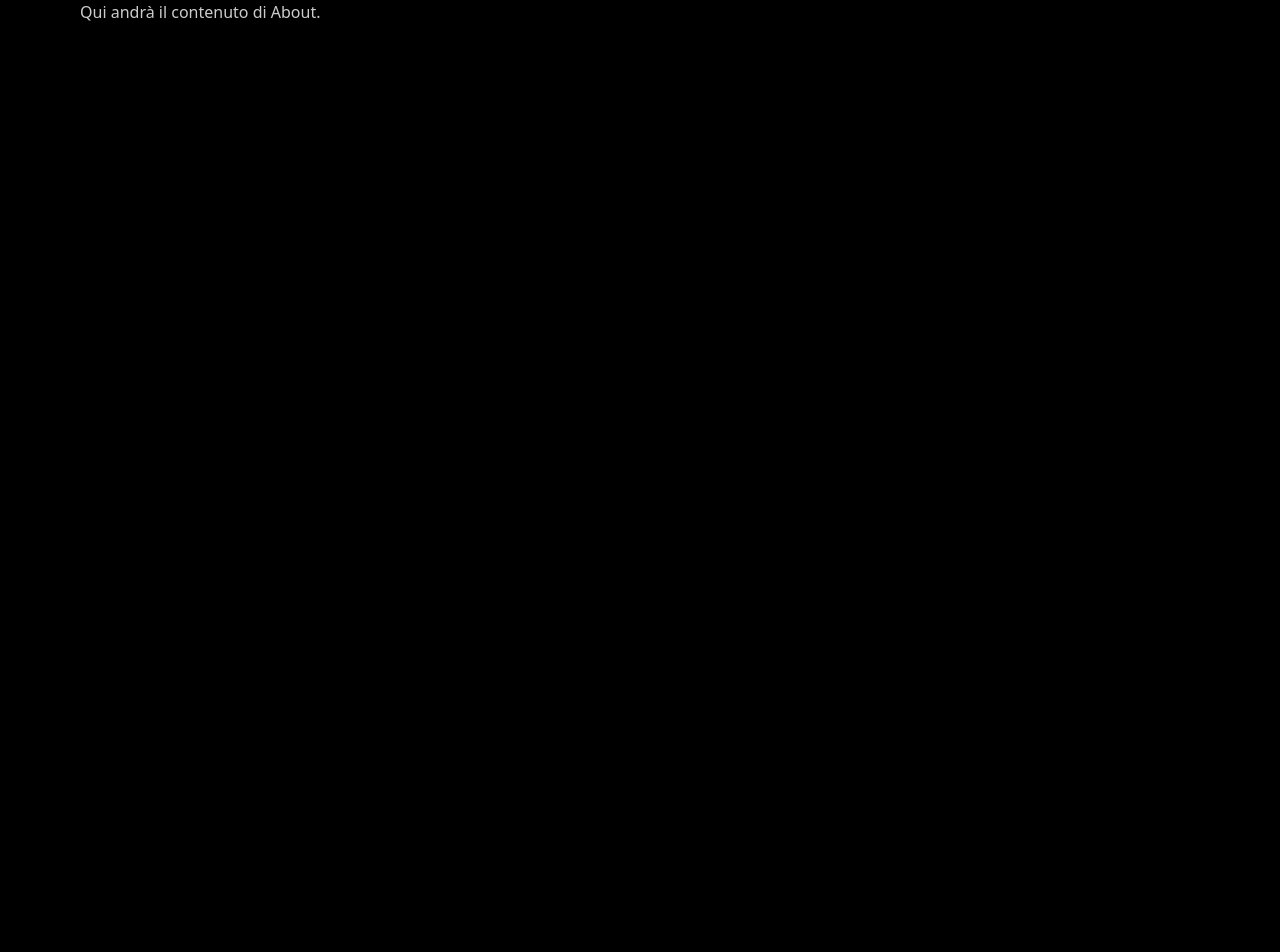
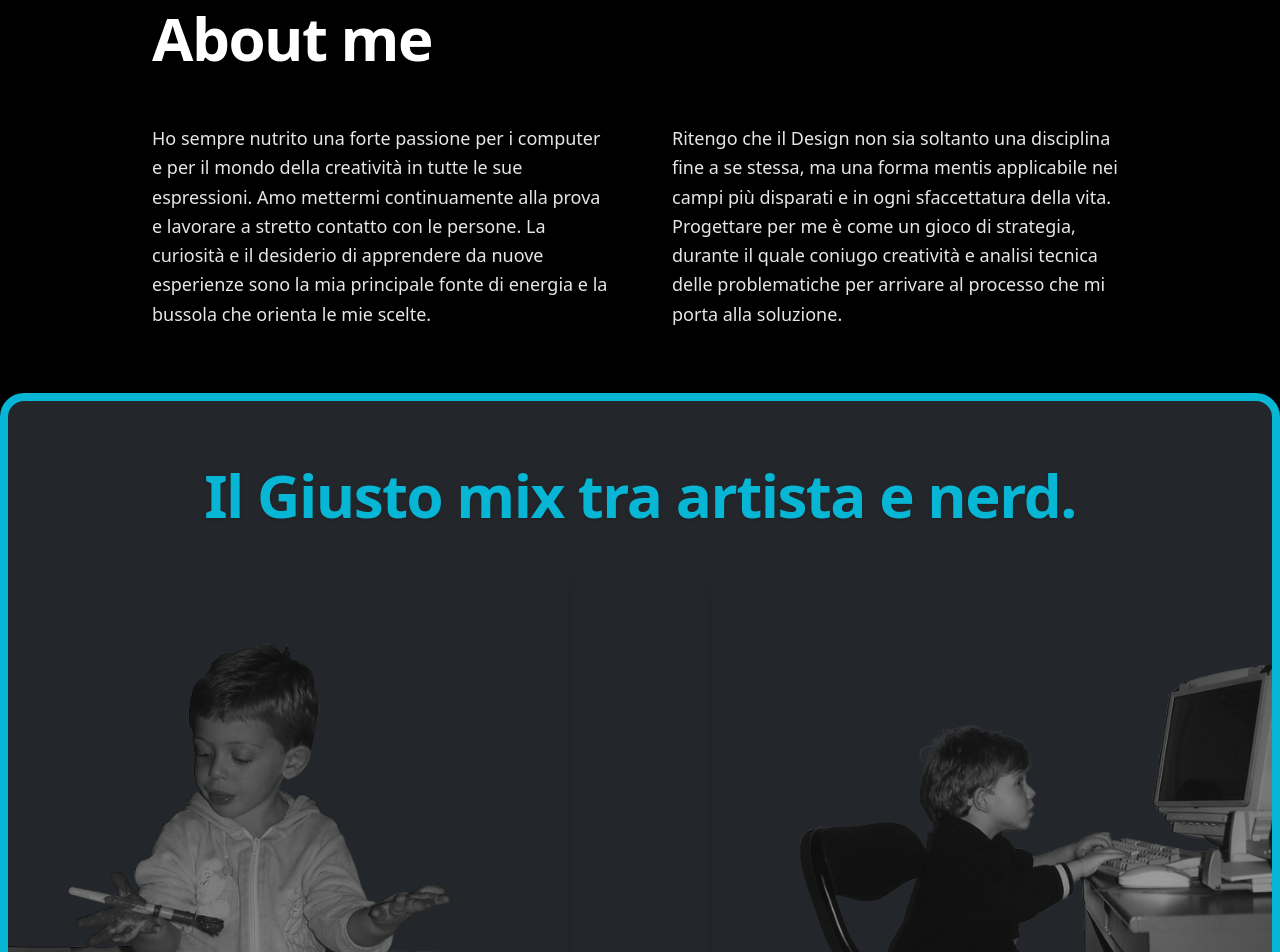
Before and after one commit to Riccardocassis/personal-website-2025, a Vue app: page /about in a window 1280 px wide. Shown: the part 120-1072 px from the top of the page. Before the commit the page ends 800 px from the top, so only its background shows below. Built offline with nearby package versions, Linux system fonts and the light colour scheme.

Commit message:
Aggiornamento della pagina About: migliorato il layout e il contenuto, inclusi nuovi testi e immagini.

```diff
--- a/src/pages/About.vue
+++ b/src/pages/About.vue
@@ -1,6 +1,20 @@
 <template>
-  <section class="pt-16 max-w-6xl mx-auto px-4 py-10">
-    <h1 class="text-3xl md:text-4xl font-bold">About me</h1>
-    <p class="text-white/80 mt-4">Qui andrà il contenuto di About.</p>
+  <section class="pt-32 max-w-5xl mx-auto px-6">
+  <h1 class="text-6xl font-extrabold mb-14 tracking-tight text-white drop-shadow-lg">About me</h1>
+    <div class="flex gap-16 mb-16">
+      <p class="flex-1 text-white/90 text-lg leading-relaxed drop-shadow-sm">
+        Ho sempre nutrito una forte passione per i computer e per il mondo della creatività in tutte le sue espressioni. Amo mettermi continuamente alla prova e lavorare a stretto contatto con le persone. La curiosità e il desiderio di apprendere da nuove esperienze sono la mia principale fonte di energia e la bussola che orienta le mie scelte.
+      </p>
+  <p class="flex-1 text-white/90 text-lg leading-relaxed drop-shadow-sm">
+        Ritengo che il Design non sia soltanto una disciplina fine a se stessa, ma una forma mentis applicabile nei campi più disparati e in ogni sfaccettatura della vita. Progettare per me è come un gioco di strategia, durante il quale coniugo creatività e analisi tecnica delle problematiche per arrivare al processo che mi porta alla soluzione.
+      </p>
+    </div>
+    <div class="w-screen relative left-1/2 right-1/2 -translate-x-1/2 bg-[#23262a] border-8 border-cyan-500 rounded-3xl shadow-xl px-0 py-16 mt-10 flex flex-col items-center justify-center min-h-[420px] overflow-hidden">
+      <h2 class="text-5xl md:text-6xl font-extrabold text-cyan-500 text-center mb-10 tracking-tight drop-shadow">Il Giusto mix tra artista e nerd.</h2>
+      <div class="flex w-full justify-between items-end px-0 pb-4 gap-0">
+        <img src="../assets/ioartista.png" alt="Artista" class="w-[600px] max-w-none rounded-xl shadow-lg object-contain ml-[-40px]" />
+        <img src="../assets/ionerd.png" alt="Nerd" class="w-[600px] max-w-none rounded-xl shadow-lg object-contain mr-[-40px]" />
+      </div>
+    </div>
   </section>
 </template>
```
